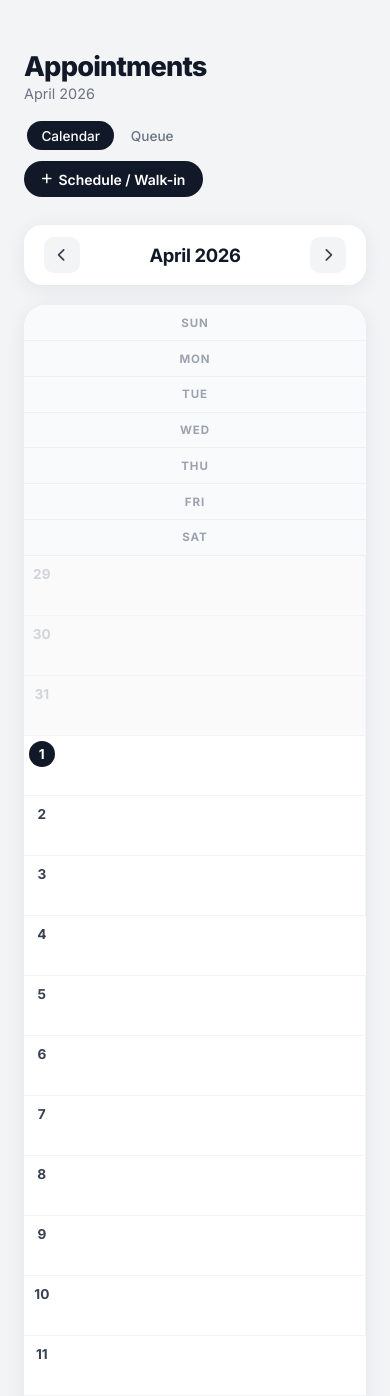
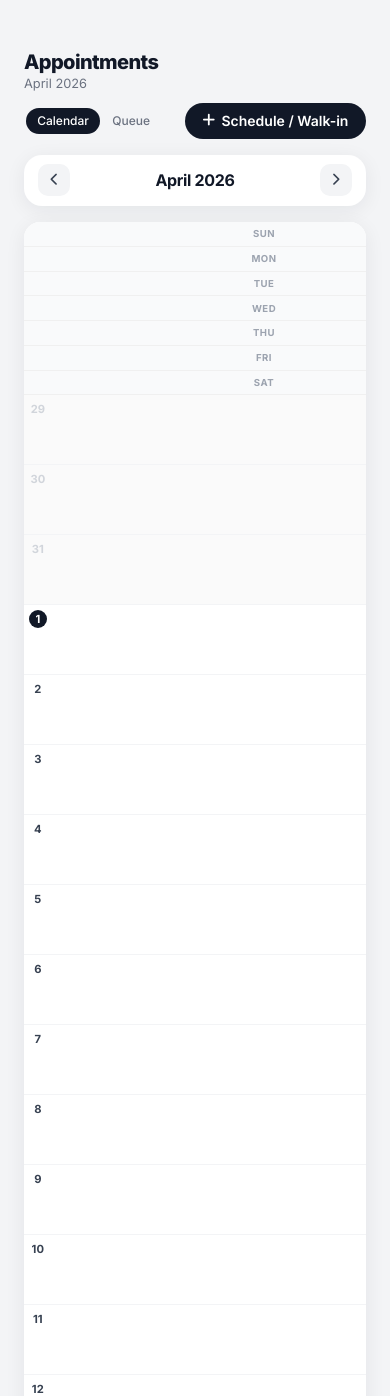
Before and after one commit to 7zhiqq/PawmilyVetClinic, a Django app: page /accounts/appointments/calendar/ in a window 390 px wide. Shown: the part 71-1467 px from the top of the page. Run offline with Django 5.2, Linux system fonts and the light colour scheme; the visitor is signed in with stand-in values (Sample User, id 1); data comes from the database, SQL or seed files in the repository; data that the repository does not hold is empty; some libraries are stand-ins or nearby versions.

Commit message:
fixes in message, responsive, and profile

```diff
--- a/accounts/forms.py
+++ b/accounts/forms.py
@@ -43,6 +43,7 @@ def ph_phone_normalize(value):
 PET_SHARED_FIELDS = [
     "name",
     "species",
+    "species_other",
     "breed",
     "gender",
     "birth_date",
@@ -57,6 +58,7 @@ PET_SHARED_WIDGETS = {
     "birth_date": forms.DateInput(attrs={"type": "date"}),
     "weight_kg": forms.NumberInput(attrs={"step": "0.01", "placeholder": "0.00"}),
     "color": forms.TextInput(attrs={"placeholder": "e.g. Brown, Black and white"}),
+    "species_other": forms.TextInput(attrs={"placeholder": "e.g. Rabbit, Ferret, Reptile"}),
     "notes": forms.Textarea(attrs={"rows": 2, "placeholder": "Medical notes, allergies, etc."}),
 }
 
@@ -223,7 +225,14 @@ class PetForm(forms.ModelForm):
         cleaned_data = super().clean()
         name = cleaned_data.get("name")
         species = cleaned_data.get("species")
+        species_other = cleaned_data.get("species_other", "").strip()
         owner = self.owner or (self.instance.owner if self.instance.pk else None)
+
+        # Validate that species_other is provided when species is "other"
+        if species == "other" and not species_other:
+            raise forms.ValidationError({
+                "species_other": "Please specify what species of pet this is when selecting 'Other'."
+            })
 
         # Check for duplicate pet records for same owner
         if owner and name and species:
--- a/accounts/views.py
+++ b/accounts/views.py
@@ -367,7 +367,7 @@ def profile_edit(request):
             profile_form = ProfileForm(request.POST, request.FILES, instance=profile)
             if profile_form.is_valid():
                 profile_form.save()
-                messages.success(request, "Your profile has been updated.")
+                messages.success(request, "Changes saved! Your profile information has been updated successfully.")
                 return redirect(f'{reverse("profile_edit")}?section=profile')
 
     return render(
--- a/website/static/css/calendar.css
+++ b/website/static/css/calendar.css
@@ -262,13 +262,83 @@
 }
 
 .btn-primary:hover { opacity: 0.85; transform: translateY(-1px); }
-@media (max-width: 700px) {
-  .cal-day { min-height: 60px; padding: 0.3rem; }
-  .cal-event { display: none; }
-  .cal-event:first-of-type { display: block; }
+
+/* ──────────────────────────────────────────────────────────────── */
+/* RESPONSIVE CALENDAR STYLES                                      */
+/* ──────────────────────────────────────────────────────────────── */
+
+/* Tablet: 768px and below - reduce padding, make calendar scrollable */
+@media (max-width: 768px) {
+  .cal-page {
+    padding: var(--page-padding-v, 1.5rem) var(--page-padding-h, 1rem) 2rem;
+  }
+
+  .cal-header {
+    flex-direction: column;
+    gap: 1rem;
+    margin-bottom: 1.25rem;
+  }
+
+  .cal-header__left h1 {
+    font-size: 1.4rem;
+  }
+
+  .cal-header__actions {
+    width: 100%;
+    justify-content: space-between;
+  }
+
+  .cal-wrap {
+    overflow-x: auto;
+    -webkit-overflow-scrolling: touch;
+  }
+
+  .cal-grid {
+    display: grid;
+    grid-template-columns: repeat(7, minmax(80px, 1fr));
+    min-width: 600px;
+  }
+
+  .cal-head {
+    padding: 0.5rem 0.35rem;
+    font-size: 0.65rem;
+    font-weight: 700;
+  }
+
+  .cal-day {
+    min-height: 75px;
+    padding: 0.35rem;
+  }
+
+  .cal-day__num {
+    font-size: 0.75rem;
+    margin-bottom: 0.25rem;
+    width: 20px;
+    height: 20px;
+  }
+
+  .cal-event {
+    font-size: 0.6rem;
+    padding: 0.15rem 0.3rem;
+    margin-bottom: 0.15rem;
+  }
+
+  .cal-legend {
+    font-size: 0.7rem;
+    gap: 0.5rem;
+  }
+
+  .cal-legend__item {
+    font-size: 0.65rem;
+  }
+
+  .cal-legend__dot {
+    width: 8px;
+    height: 8px;
+  }
 }
 
-/* Mobile layout target: phones up to 480px, with stacked columns and overflow-safe sizing. */
+/* Mobile: 480px and below - stack and optimize for touch */
 @media (max-width: 480px) {
   html, body {
     max-width: 100%;
@@ -280,52 +350,148 @@
     height: auto;
   }
 
-  [class*="container"],
-  [class*="wrapper"],
-  [class*="content"],
-  main,
-  section {
-    width: 100%;
+  .cal-page {
+    padding: 1rem 0.75rem 1.5rem;
     max-width: 100%;
   }
 
-  [class*="grid"],
-  .grid,
-  .row,
-  .rows,
-  .columns,
-  .two-col,
-  .three-col,
-  .layout-columns,
-  .split-layout {
-    grid-template-columns: 1fr !important;
+  .cal-header {
+    flex-direction: column;
+    gap: 0.75rem;
+    margin-bottom: 1rem;
   }
 
-  .row,
-  .rows,
-  .columns,
-  .two-col,
-  .three-col,
-  .layout-columns,
-  .split-layout {
-    flex-direction: column;
+  .cal-header__left h1 {
+    font-size: 1.25rem;
+    margin-bottom: 0.1rem;
   }
 
-  h1 { font-size: clamp(1.35rem, 7vw, 1.95rem); }
-  h2 { font-size: clamp(1.15rem, 5.5vw, 1.55rem); }
-  h3 { font-size: clamp(1rem, 4.5vw, 1.3rem); }
-}
-
-/* Tablet layout target: 481px to 1023px, using a 2-column grid where applicable. */
-@media (min-width: 481px) and (max-width: 1023px) {
-  html, body {
-    max-width: 100%;
-    overflow-x: hidden;
+  .cal-header__left p {
+    font-size: 0.8rem;
   }
 
-  img, svg, video, canvas, iframe {
-    max-width: 100%;
-    height: auto;
+  .cal-header__actions {
+    width: 100%;
+    justify-content: space-between;
+    gap: 0.5rem;
+  }
+
+  .view-tabs {
+    padding: 2px;
+    gap: 1px;
+  }
+
+  .view-tabs a {
+    padding: 0.35rem 0.7rem;
+    font-size: 0.75rem;
+  }
+
+  .btn-primary {
+    padding: 0.5rem 0.9rem;
+    font-size: 0.8rem;
+  }
+
+  .btn-primary i {
+    font-size: 0.9rem;
+  }
+
+  .cal-nav {
+    padding: 0.6rem 0.9rem;
+    margin-bottom: 1rem;
+    gap: 0.5rem;
+  }
+
+  .cal-nav__btn {
+    width: 32px;
+    height: 32px;
+    font-size: 0.8rem;
+  }
+
+  .cal-nav__month {
+    font-size: 1rem;
+  }
+
+  .cal-wrap {
+    overflow-x: auto;
+    -webkit-overflow-scrolling: touch;
+    border-radius: 16px;
+  }
+
+  .cal-grid {
+    display: grid;
+    grid-template-columns: repeat(7, minmax(60px, 1fr));
+    min-width: 480px;
+  }
+
+  .cal-head {
+    padding: 0.4rem 0.25rem;
+    font-size: 0.6rem;
+    font-weight: 700;
+    letter-spacing: 0.05em;
+  }
+
+  .cal-day {
+    min-height: 70px;
+    padding: 0.3rem;
+    border-right: 0.5px solid #f3f4f6;
+    border-bottom: 0.5px solid #f3f4f6;
+  }
+
+  .cal-day:nth-child(7n) {
+    border-right: none;
+  }
+
+  .cal-day__num {
+    font-size: 0.7rem;
+    font-weight: 700;
+    margin-bottom: 0.2rem;
+    width: 18px;
+    height: 18px;
+  }
+
+  .cal-event {
+    font-size: 0.55rem;
+    padding: 0.12rem 0.25rem;
+    margin-bottom: 0.1rem;
+    white-space: nowrap;
+    overflow: hidden;
+    text-overflow: ellipsis;
+    line-height: 1.2;
+    border-radius: 4px;
+  }
+
+  .cal-event:first-of-type {
+    display: block;
+  }
+
+  .cal-event:nth-of-type(n+2) {
+    display: none;
+  }
+
+  .cal-legend {
+    flex-wrap: wrap;
+    gap: 0.4rem;
+    margin-top: 0.75rem;
+    padding: 0.5rem 0;
+  }
+
+  .cal-legend__item {
+    display: flex;
+    align-items: center;
+    gap: 0.25rem;
+    font-size: 0.6rem;
+  }
+
+  .cal-legend__dot {
+    width: 7px;
+    height: 7px;
+    flex-shrink: 0;
+  }
+
+  .cal-cancel-btn {
+    padding: 0.1rem 0.3rem;
+    font-size: 0.55rem;
+    gap: 0.15rem;
   }
 
   [class*="container"],
@@ -337,29 +503,12 @@
     max-width: 100%;
   }
 
-  [class*="grid"],
-  .grid,
-  .rows,
-  .columns,
-  .two-col,
-  .three-col,
-  .layout-columns,
-  .split-layout {
-    grid-template-columns: repeat(2, minmax(0, 1fr)) !important;
-  }
-
-  .row,
-  .rows,
-  .columns,
-  .two-col,
-  .three-col,
-  .layout-columns,
-  .split-layout {
-    flex-wrap: wrap;
-  }
+  h1 { font-size: clamp(1.1rem, 6vw, 1.5rem); }
+  h2 { font-size: clamp(0.95rem, 5vw, 1.3rem); }
+  h3 { font-size: clamp(0.85rem, 4vw, 1.1rem); }
 }
 
-/* Desktop layout target: 1024px and above, restoring full multi-column behavior. */
+/* Large desktop optimization */
 @media (min-width: 1024px) {
   html, body {
     overflow-x: clip;
@@ -370,3 +519,20 @@
     height: auto;
   }
 }
+
+/* Previous media query fallback for 700px */
+@media (max-width: 700px) and (min-width: 481px) {
+  .cal-day {
+    min-height: 80px;
+    padding: 0.4rem;
+  }
+
+  .cal-event {
+    display: block;
+    font-size: 0.65rem;
+  }
+
+  .cal-event:nth-of-type(n+2) {
+    display: none;
+  }
+}
```
Also changed, not shown: accounts/models.py (+17 -0 lines), accounts/templates/accounts/includes/edit_pet_modal.html (+8 -4 lines), accounts/templates/accounts/includes/pet_non_modal_fields.html (+13 -0 lines), accounts/templates/pet_list.html (+9 -2 lines), records/templates/medical_records_list.html (+9 -2 lines), website/static/js/pet_form.js (+35 -2 lines), accounts/migrations/0002_pet_species_other.py (added).
